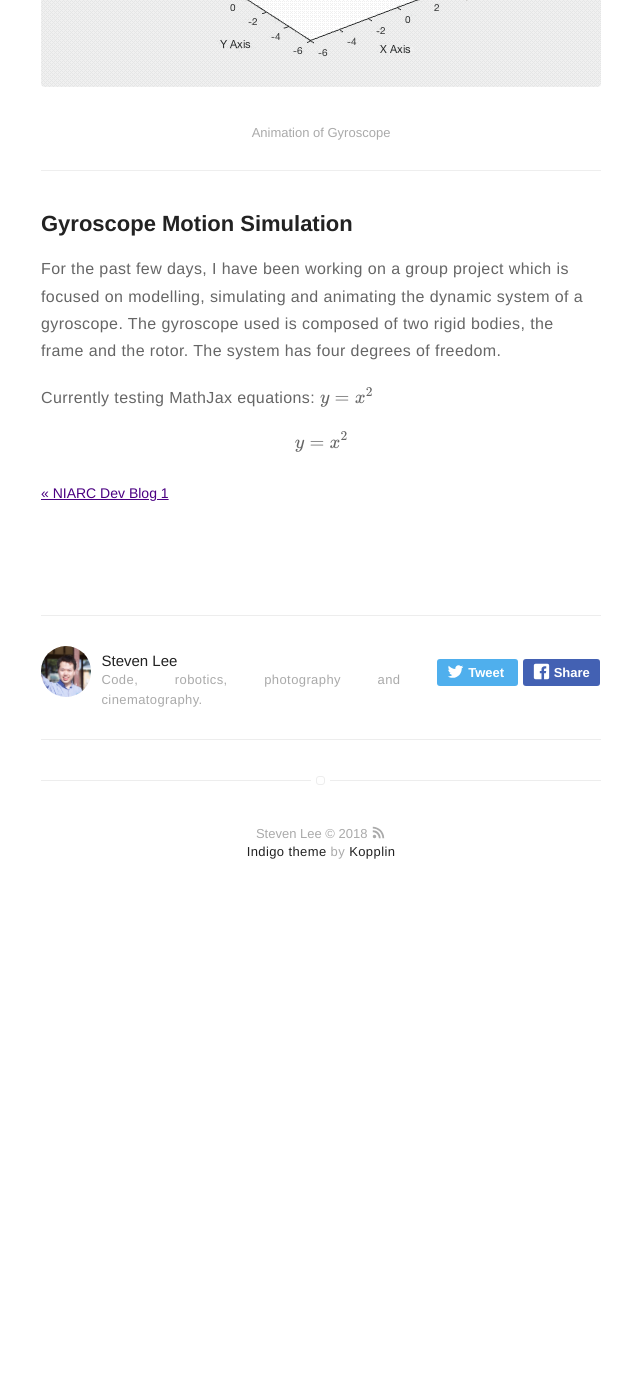
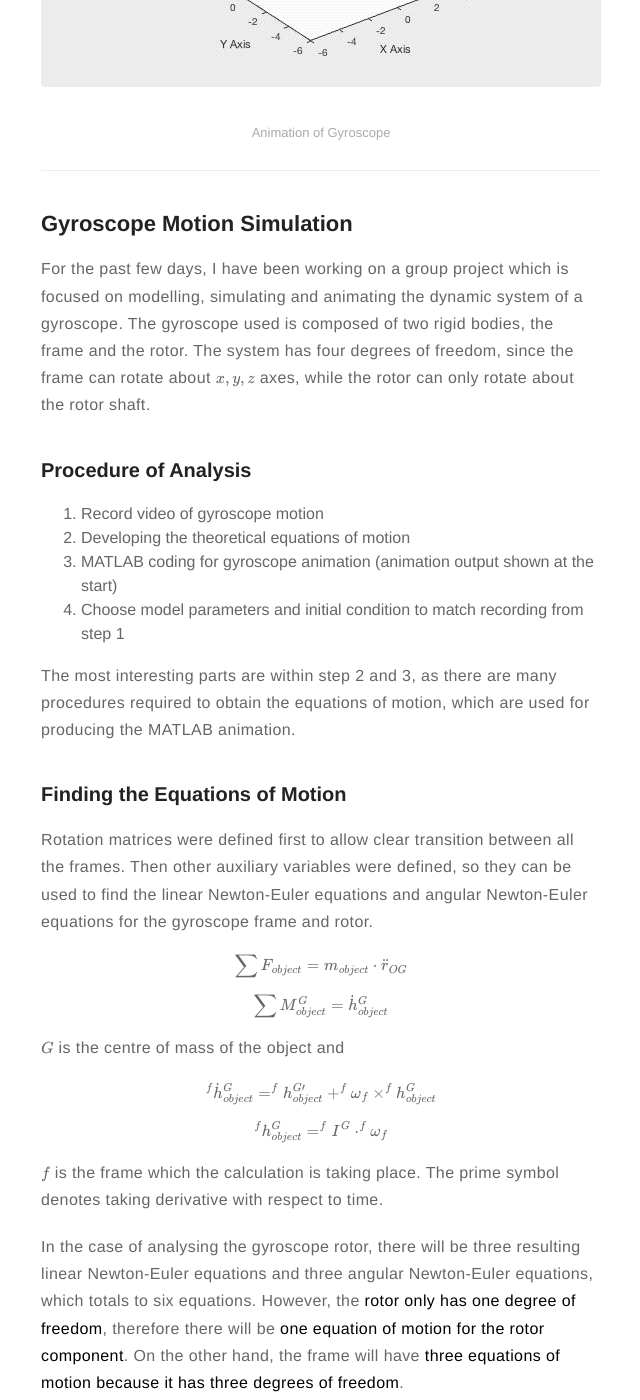
Before and after one commit to stevenlee090/stevenlee090.github.io, a Jekyll site: the page built from _posts/2018-05-05-gyroscope-lab.markdown, in a window 1280 px wide and 1400 px high, scrolled down 640 px. Shown: the whole window, without its empty margins (319-959 px from the left). Built offline with Jekyll 4.4.1, drawn with Linux system fonts in a browser that asks for light colours; formulas are drawn with MathJax 3; before the commit the page ends 1563 px from its top, so only the background shows below that; some of the changed text lies outside the part shown.

Commit message:
completed gyroscope post and added option to change mathjax font

```diff
--- a/_layouts/page.html
+++ b/_layouts/page.html
@@ -8,14 +8,22 @@ layout: default
 {% include footer.html %}
 
 <script type="text/x-mathjax-config">
-  MathJax.Hub.Config({
-    tex2jax: {
-      inlineMath: [ ['$','$'], ["\\(","\\)"] ],
-      processEscapes: true
-    }
-  });
-</script>
-
-<script type="text/javascript"
-    src="https://cdn.mathjax.org/mathjax/latest/MathJax.js?config=TeX-AMS-MML_HTMLorMML">
-</script>
+var font = "TeX";
+MathJax.Hub.Config({
+	tex2jax: {
+		inlineMath: [['$','$']],
+		displayMath: [['\\[','\\]']],
+		processEscapes: true,
+	},
+	"SVG":{
+		font:font
+	},
+	"HTML-CSS": {
+		webFont: font,
+		imageFont: font,
+		preferredFont: font,
+		availableFonts: [],
+		scale: 85,
+		mtextFontInherit: true
+	}
+}); </script> <script type="text/javascript" src="https://cdn.mathjax.org/mathjax/latest/MathJax.js?config=TeX-AMS-MML_HTMLorMML"></script>
--- a/_posts/2018-05-05-gyroscope-lab.markdown
+++ b/_posts/2018-05-05-gyroscope-lab.markdown
@@ -23,9 +23,43 @@ description: Modelling gyroscope using MATLAB.
 ---
 
 ## Gyroscope Motion Simulation
-For the past few days, I have been working on a group project which is focused on modelling, simulating and animating the dynamic system of a gyroscope. The gyroscope used is composed of two rigid bodies, the frame and the rotor. The system has four degrees of freedom.
+For the past few days, I have been working on a group project which is focused on modelling, simulating and animating the dynamic system of a gyroscope. The gyroscope used is composed of two rigid bodies, the frame and the rotor. The system has four degrees of freedom, since the frame can rotate about $x, y, z$ axes, while the rotor can only rotate about the rotor shaft.
 
-Currently testing MathJax equations:
-$ y = x^2 $
+### Procedure of Analysis
+1. Record video of gyroscope motion
+2. Developing the theoretical equations of motion
+3. MATLAB coding for gyroscope animation (animation output shown at the start)
+4. Choose model parameters and initial condition to match recording from step 1
 
-$$ y = x^2 $$
+The most interesting parts are within step 2 and 3, as there are many procedures required to obtain the equations of motion, which are used for producing the MATLAB animation.
+
+### Finding the Equations of Motion
+Rotation matrices were defined first to allow clear transition between all the frames. Then other auxiliary variables were defined, so they can be used to find the linear Newton-Euler equations and angular Newton-Euler equations for the gyroscope frame and rotor.
+
+$$ \sum F_{object} = m_{object} \cdot \ddot{r}_{OG} $$
+
+$$ \sum M_{object}^G = \dot{h}_{object}^G $$
+
+$G$ is the centre of mass of the object and
+
+$$ ^{f}\dot{h}_{object}^G = ^{f}h_{object}^{G\prime} + ^{f}\omega_{f} \times ^{f}h_{object}^{G} $$
+
+$$ ^{f}h_{object}^G = ^{f}I^G \cdot ^{f}\omega_{f} $$
+
+$f$ is the frame which the calculation is taking place. The prime symbol denotes taking derivative with respect to time.
+
+In the case of analysing the gyroscope rotor, there will be three resulting linear Newton-Euler equations and three angular Newton-Euler equations, which totals to six equations. However, the **rotor only has one degree of freedom**, therefore there will be **one equation of motion for the rotor component**. On the other hand, the frame will have **three equations of motion because it has three degrees of freedom**.
+
+### Processing the Equations of Motion
+Once the equations of motion are obtained, they can be decoupled and then placed into a pre-defined state vector with matching state equation. These differential equations are solved by using `ode45()` solver in MATLAB, and evaluated using `deval()` function. The output values are angles which can be used to map the gyroscope location from the fixed origin.
+
+### Animating the Gyroscope Motion
+There were some commands which are particularly helpful, including:
+
+* `cylinder`
+* `fill3`
+* `surf`
+
+These MATLAB built-in functions allow 3D shapes and geometries to be modelled and created easily. One pending optional objective is to find out how to import existing CAD models into MATLAB for more accurate model representation and simulation.
+
+Ultimately, it was extremely satisfying to see this practical activity from start to end, especially during the moment when all the major bugs are fixed, and the animation starts working.
```
